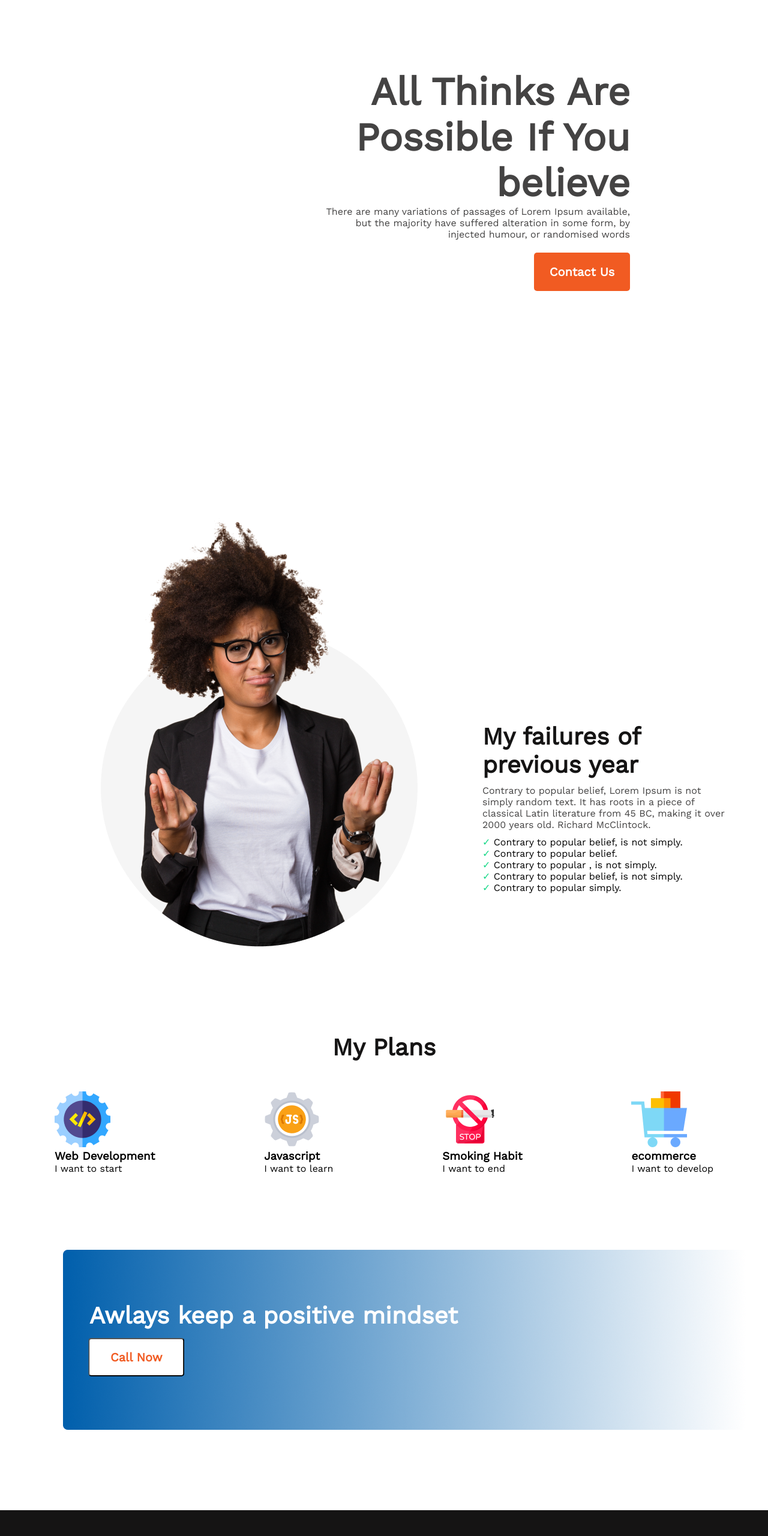
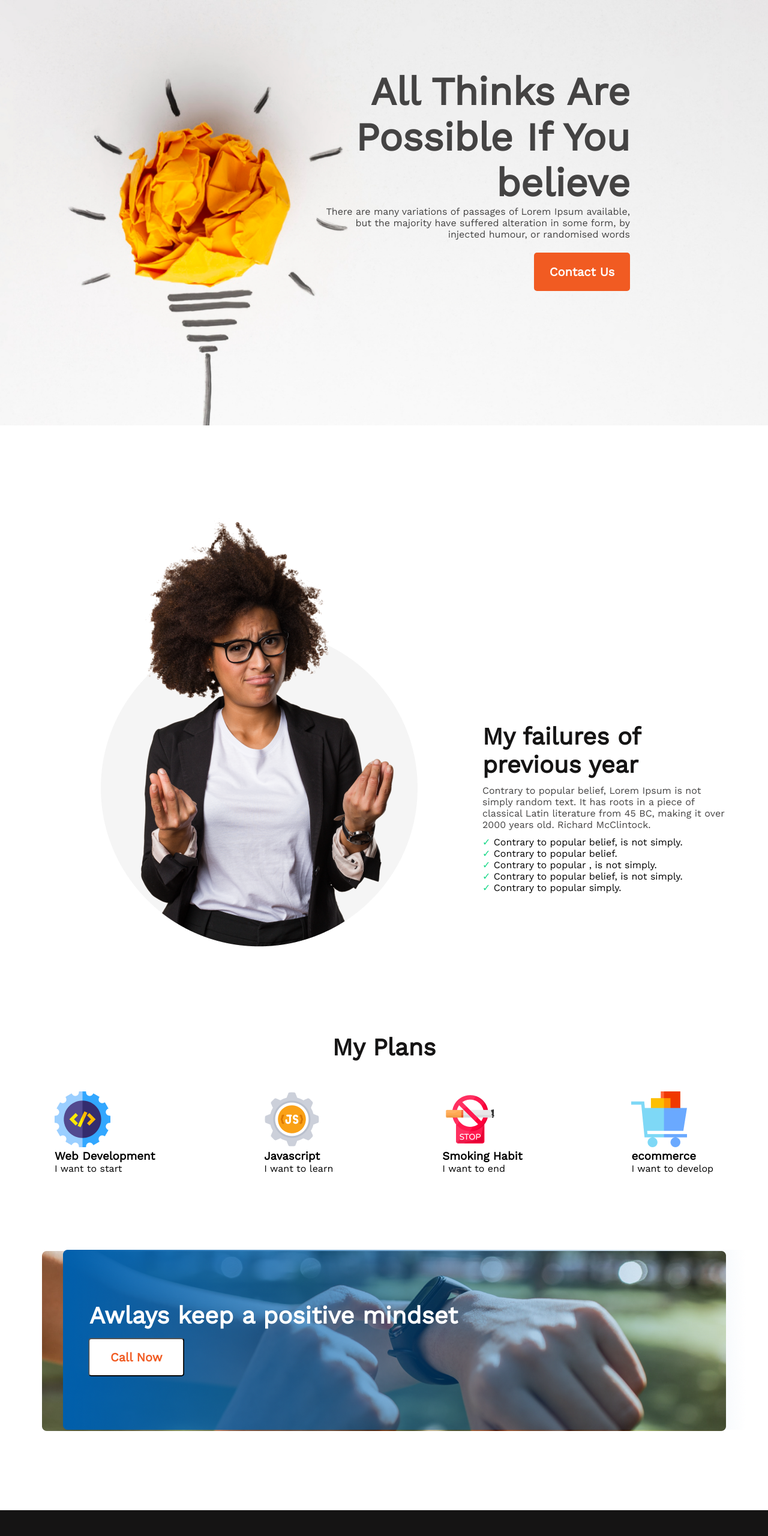
Before and after one commit to Zobayer6/new-year-new-me, a plain HTML site: page index.html in a window 1280 px wide. Shown: the top 2560 px of the page at 60% size. Drawn offline with nearby package versions, Linux system fonts and the light colour scheme; the site is published under a folder, as on GitHub Pages, so addresses that start at the root find nothing.

Commit message:
image path change

```diff
--- a/styles/new-year.css
+++ b/styles/new-year.css
@@ -6,7 +6,7 @@
 /* Header section  */
 
 header {
-  background-image: url("/images/banner1.png");
+  background-image: url("../images/banner1.png");
   background-repeat: no-repeat;
   width: 100%;
   height: 709px;
@@ -135,7 +135,7 @@ ul li {
 }
 
 .gradient {
-  background-image: url("/images/watch.png");
+  background-image: url("../images/watch.png");
   background-repeat: no-repeat;
   background-position: center;
   position: relative;
```
